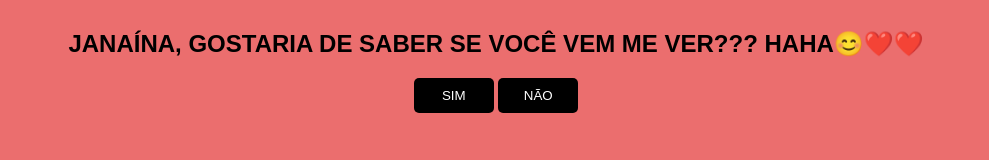
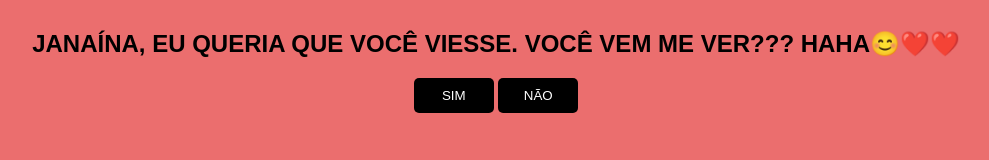
Before and after one commit to cecdaniel/convitejanaina.github.io, a plain HTML site: page index.html in a window 1280 px wide. Shown: the whole page, without its empty margins (154-1143 px from the left). Drawn offline with Linux system fonts and the light colour scheme.

Commit message:
Update index.html

```diff
--- a/index.html
+++ b/index.html
@@ -3,14 +3,14 @@
 <head>
     <meta charset="UTF-8">
     <meta name="viewport" content="width=device-width, initial-scale=1.0">
-    <title>JANAÍNA, GOSTARIA DE SABER SE VOCÊ VEM ME VER??? HAHA😊❤️❤️</title>
+    <title>JANAÍNA, EU QUERIA QUE VOCÊ VIESSE. VOCÊ VEM ME VER??? HAHA😊❤️❤️</title>
 
 </head>
 
 
 <body>
      <div id="conteudo">
-<h2>JANAÍNA, GOSTARIA DE SABER SE VOCÊ VEM ME VER??? HAHA😊❤️❤️</h2>
+<h2>JANAÍNA, EU QUERIA QUE VOCÊ VIESSE. VOCÊ VEM ME VER??? HAHA😊❤️❤️</h2>
 <button class="btn" onclick="SIM()">SIM</button>
 <button class="btn" onclick="desvia(this)" onmouseover="desvia(this)">NÃO</button>
      </div>
```
